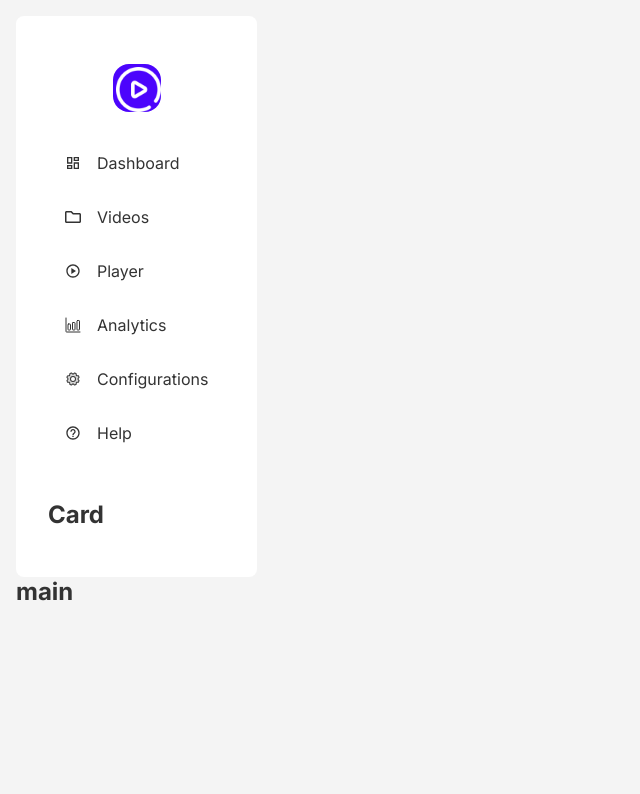
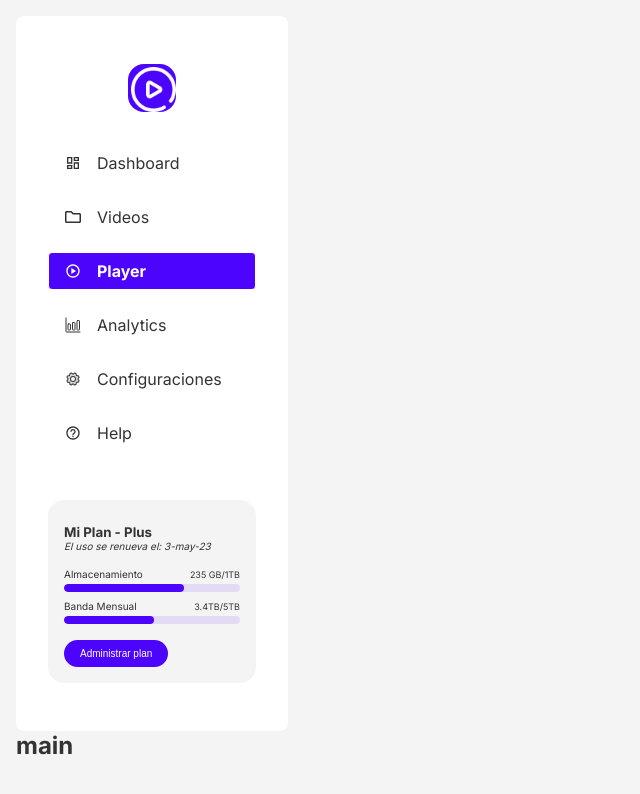
Before and after one commit to StivenTC/bemaster-dashboard, a Next.js app: page / in a window 1280 px wide. Shown: the top 794 px of the page, without its empty margins (0-640 px from the left). Built offline with nearby package versions, Linux system fonts and the light colour scheme.

Commit message:
side abr styled

```diff
--- a/src/app/page.js
+++ b/src/app/page.js
@@ -1,5 +1,4 @@
 import SideBar from "@/pages/sideBar/SideBar";
-import Image from "next/image";
 
 export default function Home() {
   return (
--- a/src/components/cardPlan/CardPlan.jsx
+++ b/src/components/cardPlan/CardPlan.jsx
@@ -1,8 +1,28 @@
 
 export default function CardPlan() {
   return (
-    <div>
-      <h1>Card</h1>
-    </div>
+    <section className="card-plan">
+      <h2>Mi Plan - Plus</h2>
+      <p>El uso se renueva el: 3-may-23</p>
+
+      <div className="bars">
+        <div className="bar-item">
+          <p>Almacenamiento <span>235 GB/1TB</span></p>
+          <div className='bar-graph'>
+            <div style={{ width: 120 }} />
+          </div>
+        </div>
+
+        <div className="bar-item">
+          <p>Banda Mensual <span>3.4TB/5TB</span></p>
+          <div className='bar-graph'>
+            <div style={{ width: 90 }} />
+          </div>
+        </div>
+
+      </div>
+
+      <button>Administrar plan</button>
+    </section>
   );
 }
--- /dev/null
+++ b/src/components/cardPlan/CardPlan.scss
@@ -0,0 +1,59 @@
+.card-plan {
+  min-width: 13rem;
+  background-color: $secondary;
+  padding: 1.5rem 1rem 1rem;
+  border-radius: 1rem;
+
+  >h2 {
+    font-size: smaller;
+  }
+
+  >p {
+    font-style: italic;
+    font-size: x-small;
+  }
+
+  .bars {
+    margin: 1rem 0;
+
+    .bar-item {
+      >p {
+        //font-size: smaller;
+        font-size: x-small;
+        display: flex;
+        align-items: center;
+        justify-content: space-between;
+
+        span {
+          font-size: xx-small;
+          margin-left: auto;
+        }
+      }
+    }
+
+    .bar-graph {
+      width: auto;
+      height: .5rem;
+      border-radius: 1rem;
+      background-color: rgba($accent, 0.1);
+      position: relative;
+      overflow: hidden;
+      margin: .25rem 0 .5rem;
+
+      >div {
+        position: absolute;
+        height: .5rem;
+        border-radius: 1rem;
+        background-color: $accent;
+      }
+    }
+  }
+
+  >button {
+    background-color: $accent;
+    color: white;
+    border-radius: 1rem;
+    padding: 0.5rem 1rem;
+    font-size: x-small;
+  }
+}
--- a/src/const/NavList.js
+++ b/src/const/NavList.js
@@ -7,31 +7,37 @@ export const navList = [
   {
     id: 1,
     icon: <MdOutlineDashboard />,
-    name: 'Dashboard'
+    name: 'Dashboard',
+    class: ''
   },
   {
     id: 2,
     icon: <FaRegFolder />,
-    name: 'Videos'
+    name: 'Videos',
+    class: ''
   },
   {
     id: 3,
     icon: <MdOutlinePlayCircle />,
-    name: 'Player'
+    name: 'Player',
+    class: 'selected'
   },
   {
     id: 4,
     icon: <IoBarChartOutline />,
-    name: 'Analytics'
+    name: 'Analytics',
+    class: ''
   },
   {
     id: 5,
     icon: <PiGearDuotone />,
-    name: 'Configurations'
+    name: 'Configuraciones',
+    class: ''
   },
   {
     id: 6,
     icon: <MdHelpOutline />,
-    name: 'Help'
+    name: 'Help',
+    class: ''
   },
 ]
--- a/src/pages/sideBar/SideBar.jsx
+++ b/src/pages/sideBar/SideBar.jsx
@@ -3,7 +3,8 @@ import LogoImage from "@/assets/logo.png"
 import CardPlan from "../../components/cardPlan/CardPlan";
 import { navList } from "@/const/NavList";
 
-export default function SideBar() {
+export default function SideBar({ anchor }) {
+
   return (
     <aside className="sidebar">
       <figure>
@@ -16,7 +17,7 @@ export default function SideBar() {
 
       <nav>
         {navList.map((item) =>
-          <a href={`#${item.name}`} key={item.id}>
+          <a href={`#${item.name}`} key={item.id} className={item.class}>
             {item.icon}
             <span>{item.name}</span>
           </a>
--- a/src/pages/sideBar/Sidebar.scss
+++ b/src/pages/sideBar/Sidebar.scss
@@ -30,14 +30,16 @@
       transition: all ease-in 0.25s;
       border: 1px solid white;
 
-      &:hover {
-        // color: white;
-        // background-color: $accent;
+      &:not(.selected):hover {
         border-color: $accent ;
         color: $accent;
       }
     }
+
+    .selected {
+      color: white;
+      font-weight: bolder;
+      background-color: $accent;
+    }
   }
-
-
 }
--- a/src/styles/app.scss
+++ b/src/styles/app.scss
@@ -9,4 +9,7 @@
 
 
 // pages
-@import "../pages/sideBar/Sidebar"
+@import "../pages/sideBar/Sidebar";
+
+// Components
+@import "../components/cardPlan/CardPlan";
```
